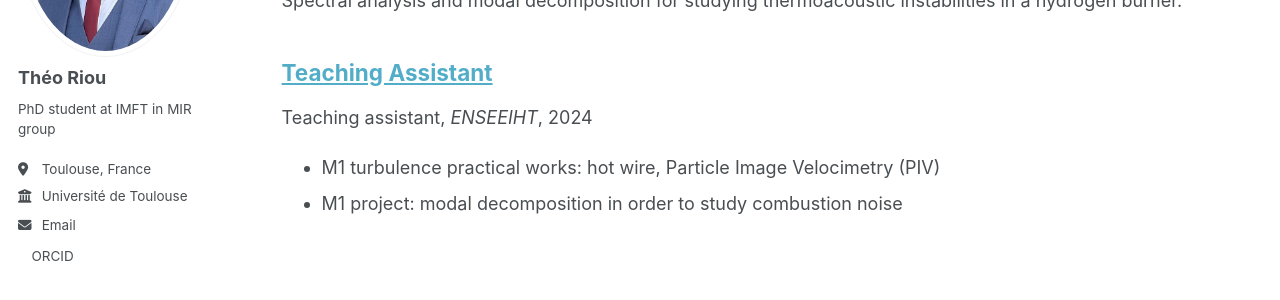
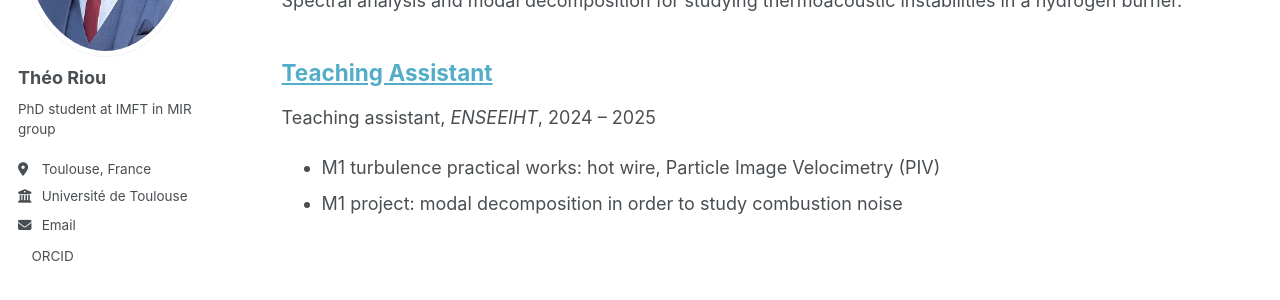
Before and after one commit to thriou/thriou.github.io, a Jekyll site: the page built from _pages/teaching.html, in a window 1280 px wide. Shown: the part 283-583 px from the top of the page. Built offline with Jekyll 4.4.1, drawn with Linux system fonts in a browser that asks for light colours; a style sheet for code colours, icons or effects is not loaded.

Commit message:
Update archive-single.html

```diff
--- a/_includes/archive-single.html
+++ b/_includes/archive-single.html
@@ -39,7 +39,7 @@
     {% endif %}
 
         {% if post.collection == 'teaching' %}
-          <p> {{ post.type }}, <i>{{ post.venue }}</i>, {{ post.date | default: "1900-01-01" | date: "%Y" }} </p>
+          <p> {{ post.type }}, <i>{{ post.venue }}</i>, {% if post.years %}{{ post.years }}{% else %}{{ post.date | default: "1900-01-01" | date: "%Y" }}{% endif %} </p>
         {% elsif post.collection == 'publications' %}
           <p>Published in <i>{{ post.venue }}</i>, {{ post.date | default: "1900-01-01" | date: "%Y" }} </p>
         {% elsif post.date %}
```
